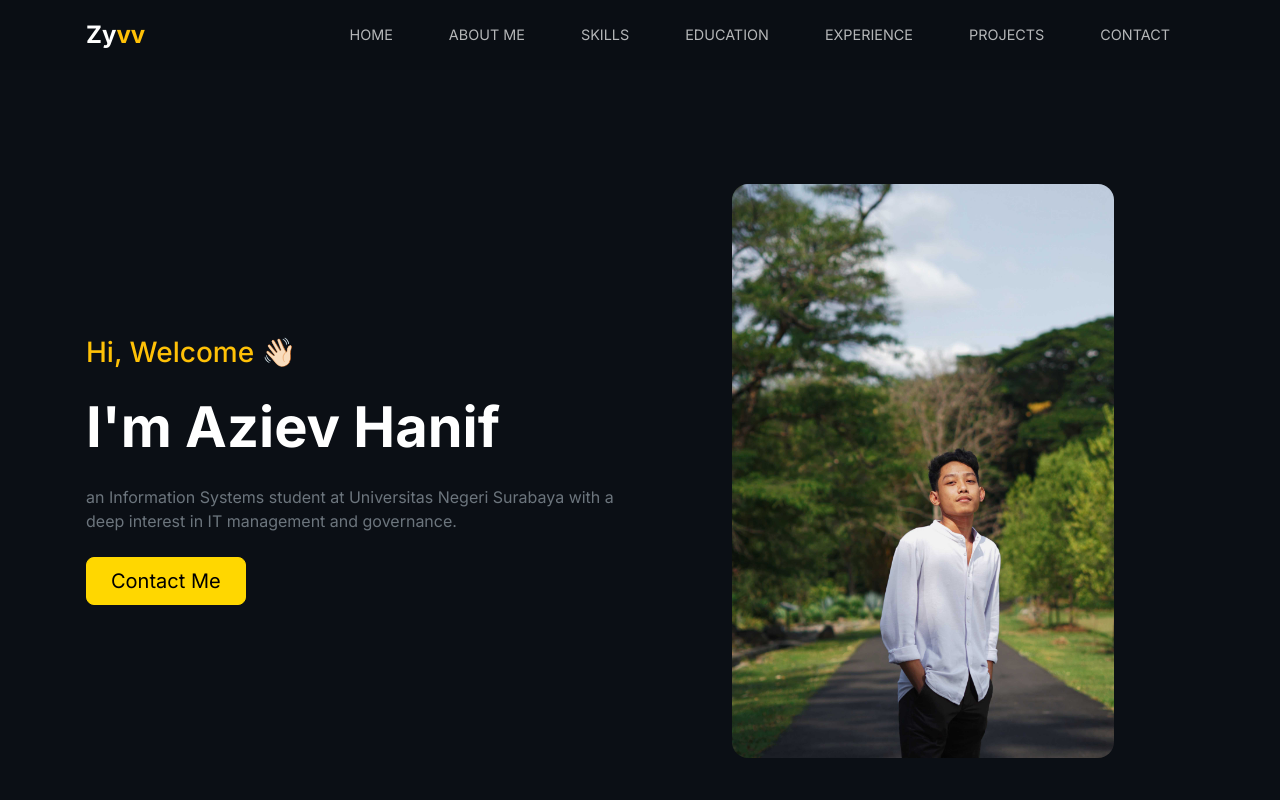
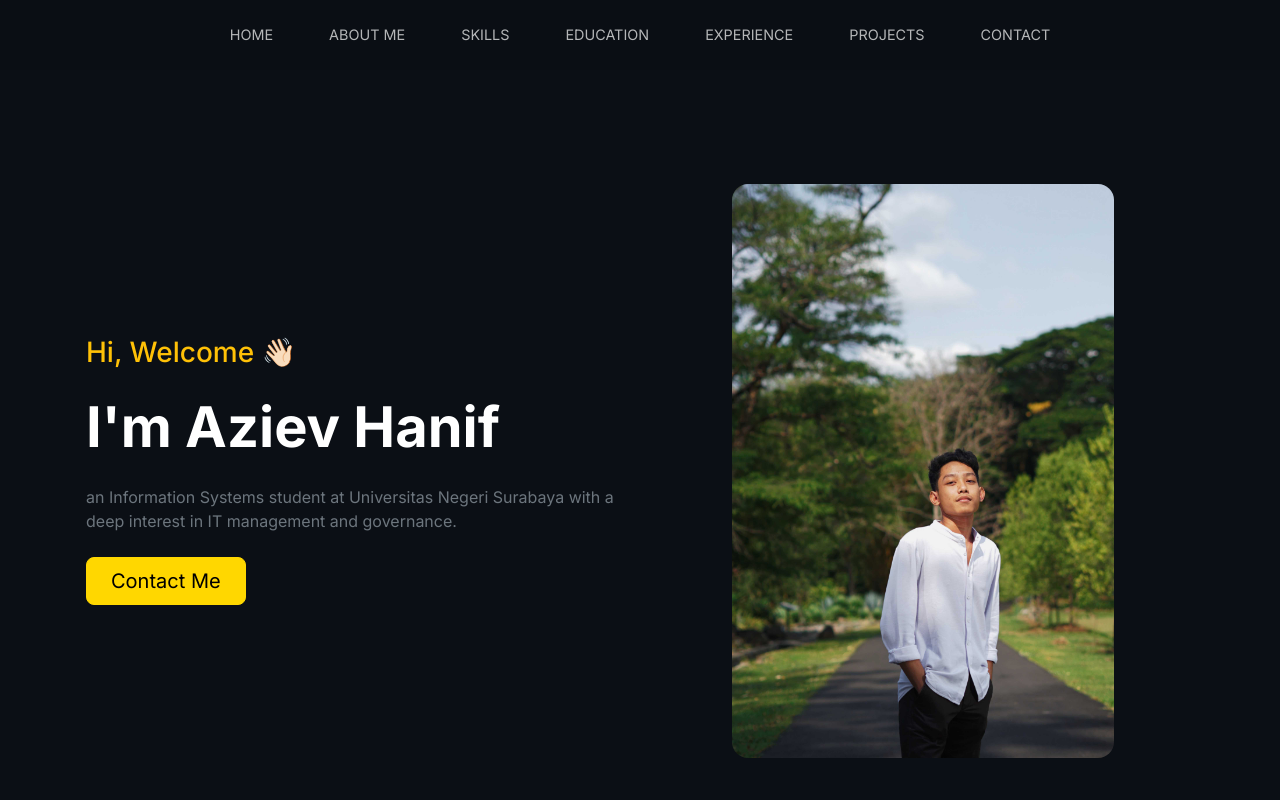
Before and after one commit to azievhanif/azievhanif.github.io, a React (Create React App) app: page / in a window 1280 px wide. Shown: the top 800 px of the page. Built offline with nearby package versions, Linux system fonts and the light colour scheme.

Commit message:
update navbar

```diff
--- a/src/App.css
+++ b/src/App.css
@@ -14,6 +14,13 @@ body {
   padding-left: 1rem;
   margin-right: auto;
   margin-left: auto;
+}
+
+.content-container {
+  max-width: 1140px;
+  width: 100%;
+  margin: 0 auto;
+  padding: 0 1rem;
 }
 
 .app-wrapper {
@@ -89,10 +96,17 @@ body {
   padding: 1rem 0;
 }
 
-.brand {
-  font-size: 1.5rem;
-  font-weight: bold;
-  padding: 0;
+.custom-navbar .container {
+  max-width: 1140px;
+  padding-left: 1rem;
+  padding-right: 1rem;
+  margin-left: auto;
+  margin-right: auto;
+}
+
+.navbar-collapse-custom {
+  display: flex;
+  justify-content: center;
 }
 
 /* Profile Section */
@@ -902,6 +916,10 @@ body {
   .container {
     max-width: 960px;
   }
+
+  .content-container {
+    max-width: 960px;
+  }
 }
 
 @media (max-width: 991px) {
@@ -909,12 +927,27 @@ body {
     max-width: 720px;
   }
 
+  .content-container {
+    max-width: 960px;
+  }
+
+  .navbar-collapse-custom {
+    justify-content: flex-start;
+  }
+
   .nav-links {
-    padding: 1rem 0;
+    width: 100%;
+    padding-top: 1rem;
   }
 
   .navbar-nav .nav-link {
-    padding: 0.5rem 0 !important;
+    padding: 0.75rem 0 !important;
+    text-align: left;
+  }
+
+  .custom-navbar .container {
+    padding-left: 1.5rem;
+    padding-right: 1.5rem;
   }
 
   .main-image-wrapper {
@@ -955,6 +988,10 @@ body {
 @media (max-width: 768px) {
   .container {
     max-width: 540px;
+  }
+
+  .content-container {
+    max-width: 960px;
   }
 
   .card-image-wrapper {
@@ -1102,6 +1139,10 @@ body {
     padding-left: 1.5rem;
   }
 
+  .content-container {
+    max-width: 960px;
+  }
+
   .profile-image-wrapper {
     max-width: 90%;
     padding: 1rem;
--- a/src/components/Navigation.js
+++ b/src/components/Navigation.js
@@ -10,12 +10,9 @@ function Navigation() {
   return (
     <Navbar bg="dark" variant="dark" expand="lg" fixed="top" className="custom-navbar">
       <Container>
-        <Navbar.Brand href="#" className="brand" onClick={() => scrollToSection('home')}>
-          Zy<span className="text-warning">vv</span>
-        </Navbar.Brand>
         <Navbar.Toggle aria-controls="basic-navbar-nav" />
-        <Navbar.Collapse id="basic-navbar-nav">
-          <Nav className="ms-auto nav-links">
+        <Navbar.Collapse id="basic-navbar-nav" className="navbar-collapse-custom">
+          <Nav className="nav-links">
             <Nav.Link onClick={() => scrollToSection('profile')} className="mx-2">HOME</Nav.Link>
             <Nav.Link onClick={() => scrollToSection('about')} className="mx-2">ABOUT ME</Nav.Link>
             <Nav.Link onClick={() => scrollToSection('skills')} className="mx-2">SKILLS</Nav.Link>
```
